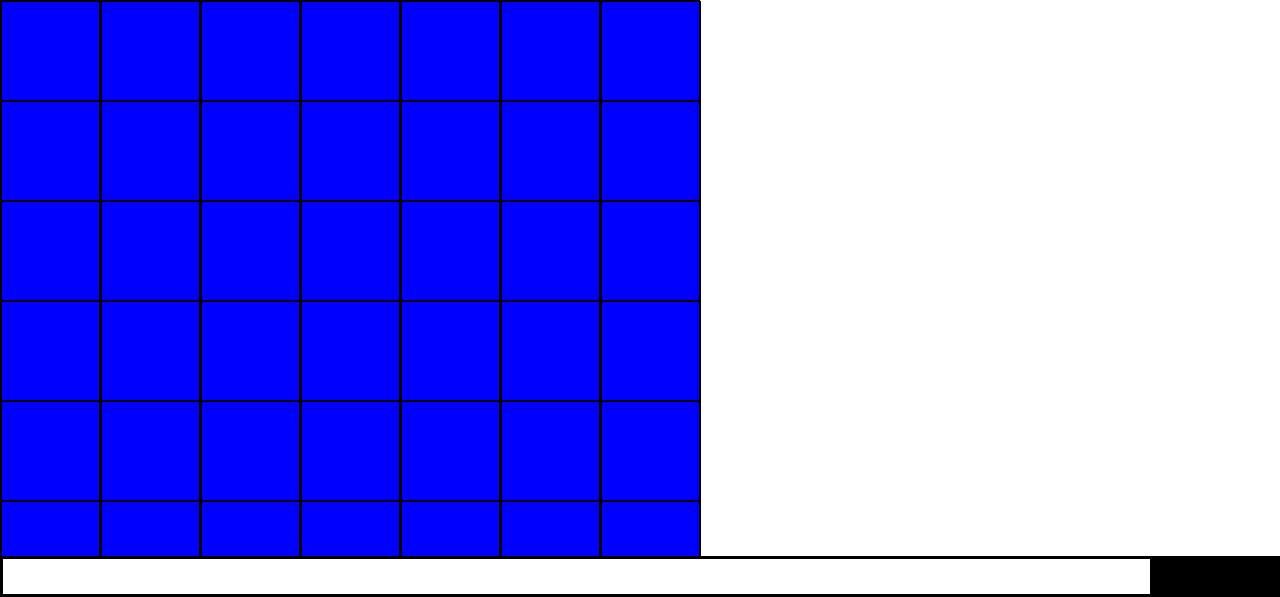
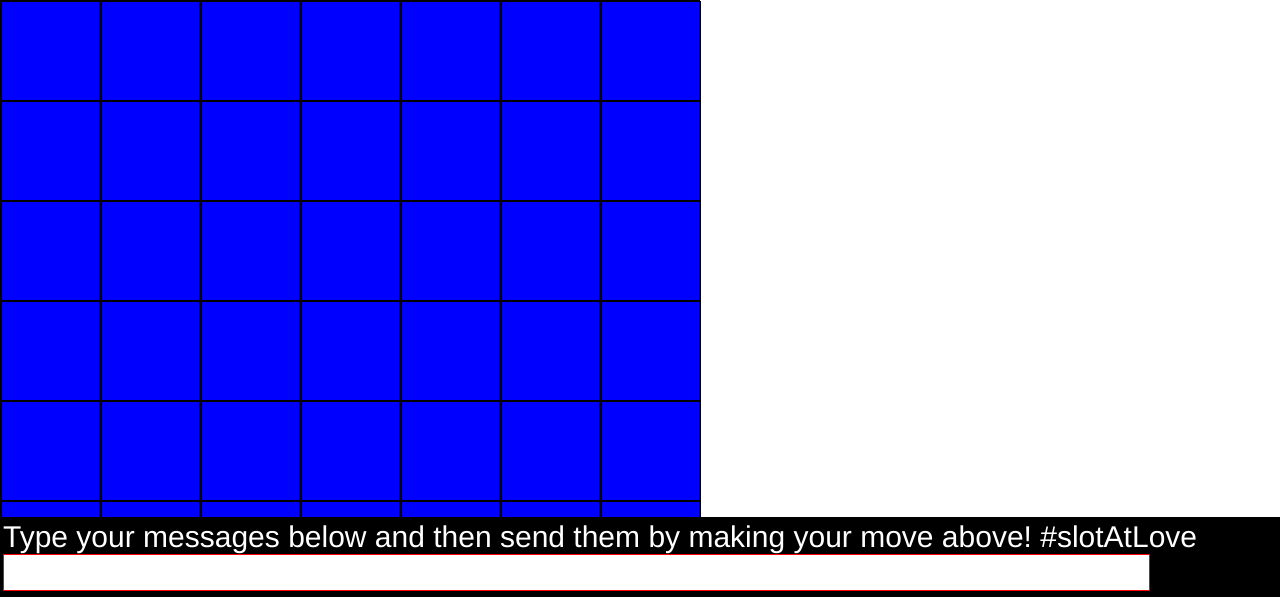
Before and after one commit to mattcfilbert/websocketChat, a website: page index.html in a window 1280 px wide. Shown: the part 203-800 px from the top of the page. Drawn offline with nearby package versions, Linux system fonts and the light colour scheme; some packages are replaced by stand-ins of ours; no server answers.

Commit message:
styling on em

```diff
--- a/index.html
+++ b/index.html
@@ -5,8 +5,8 @@
     <style>
       * { margin: 0; padding: 0; box-sizing: border-box; }
       body { font: 13px Helvetica, Arial; }
-      form { background: #000; padding: 3px; position: fixed; bottom: 0; width: 100%; }
-      form input { border: 0; padding: 10px; width: 90%; margin-right: .5%; }
+      form { background: #000; padding: 3px; position: fixed; bottom: 0; width: 100%; height: 10%;}
+      form input { border: 1px red solid; padding: 10px; width: 90%; margin-right: .5%;}
       .on { width: 9%; background: rgb(130, 224, 255); border: none; padding: 10px; }
       .off {display: none}
       .board { width: 700px; height: 600px; position: fixed; background-color: blue; display: flex; flex-direction: row;}
@@ -15,11 +15,12 @@
       .slot {height: 100px; width: 100px; border: 1px black solid; z-index: 99;}
       .red {height: 100px; width: 100px; border: 1px black solid; z-index: 99; background-color: red; border-radius: 50px;}
       .black {height: 100px; width: 100px; border: 1px black solid; z-index: 99; background-color: black; border-radius: 50px;}
-      .list {float: right; width: 20%; height: 89%; border-left: 1px black solid;}
+      .list {float: right; width: 30%; height: 89%; border-left: 1px black solid;}
       #messages { list-style-type: none; margin: 0; padding: 0; }
-      #messages li { padding: 5px 10px; }
+      #messages li { padding: 5px 10px; font-size: 25px;}
       #messages li:nth-child(odd) { background: #eee; }
       img { height: 200px;}
+      label {color: white; font-size: 30px;}
     </style>
   </head>
   <body ng-controller='MessagesIndexController as vm'>
@@ -75,6 +76,7 @@
     </div>
 
     <form>
+          <label>Type your messages below and then send them by making your move above! #slotAtLove</label>
       <input ng-model='vm.newMessage' id="m" autocomplete="off" />
     </form>
 
```
